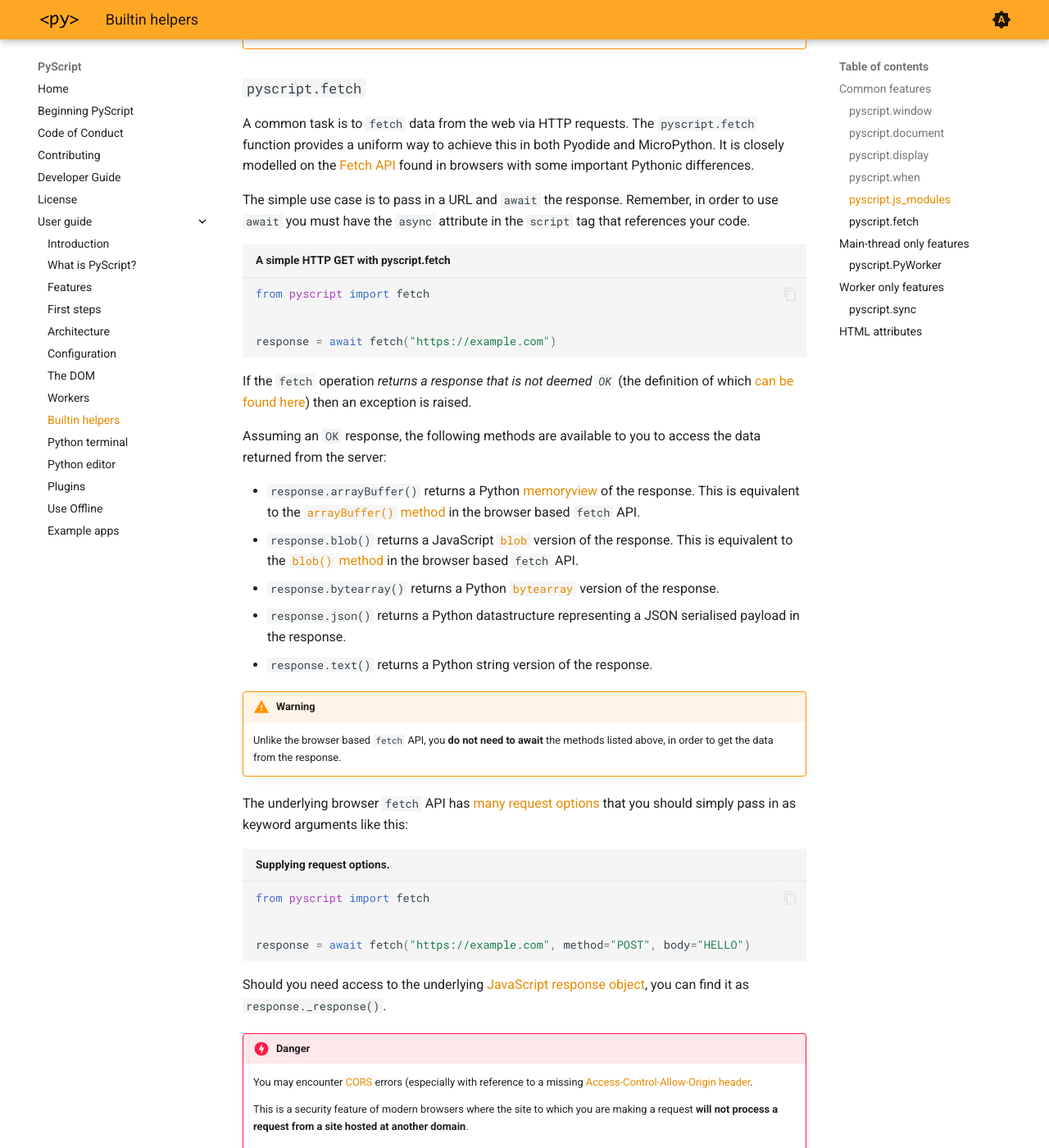
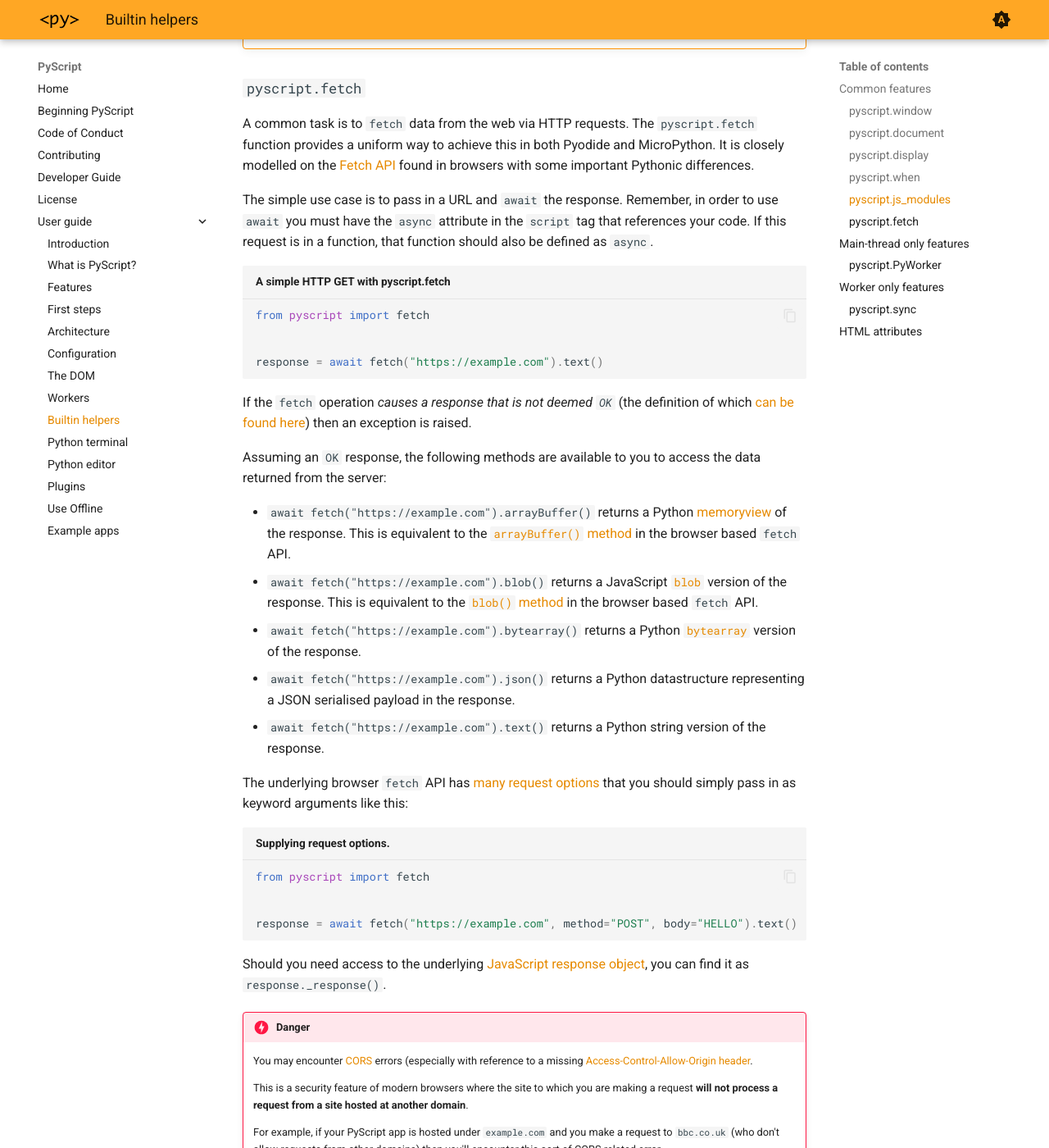
Before and after one commit to pyscript/docs, an MkDocs documentation site: the page built from docs/user-guide/builtins.md, in a window 1280 px wide and 1400 px high, scrolled down 2519 px. Shown: the whole window at 82% size. Built offline with MkDocs 1.6.1 and Material for MkDocs 9.7.7, drawn with Linux system fonts in a browser that asks for light colours; the version menu is left out.

Commit message:
Update docs on fetch.

````diff
--- a/docs/user-guide/builtins.md
+++ b/docs/user-guide/builtins.md
@@ -126,16 +126,17 @@ in browsers with some important Pythonic differences.
 
 The simple use case is to pass in a URL and `await` the response. Remember, in
 order to use `await` you must have the `async` attribute in the `script` tag
-that references your code.
+that references your code. If this request is in a function, that function
+should also be defined as `async`.
 
 ```python title="A simple HTTP GET with pyscript.fetch"
 from pyscript import fetch
 
 
-response = await fetch("https://example.com")
+response = await fetch("https://example.com").text()
 ```
 
-If the `fetch` operation _returns a response that is not deemed `OK`_ (the
+If the `fetch` operation _causes a response that is not deemed `OK`_ (the
 definition of which
 [can be found here](https://developer.mozilla.org/en-US/docs/Web/API/Response/ok))
 then an exception is raised.
@@ -143,17 +144,12 @@ then an exception is raised.
 Assuming an `OK` response, the following methods are available to you to access
 the data returned from the server:
 
-* `response.arrayBuffer()` returns a Python [memoryview](https://docs.python.org/3/library/stdtypes.html#memoryview) of the response. This is equivalent to the [`arrayBuffer()` method](https://developer.mozilla.org/en-US/docs/Web/API/Response/arrayBuffer) in the browser based `fetch` API.
-* `response.blob()` returns a JavaScript [`blob`](https://developer.mozilla.org/en-US/docs/Web/API/Response/blob) version of the response. This is equivalent
+* `await fetch("https://example.com").arrayBuffer()` returns a Python [memoryview](https://docs.python.org/3/library/stdtypes.html#memoryview) of the response. This is equivalent to the [`arrayBuffer()` method](https://developer.mozilla.org/en-US/docs/Web/API/Response/arrayBuffer) in the browser based `fetch` API.
+* `await fetch("https://example.com").blob()` returns a JavaScript [`blob`](https://developer.mozilla.org/en-US/docs/Web/API/Response/blob) version of the response. This is equivalent
 to the [`blob()` method](https://developer.mozilla.org/en-US/docs/Web/API/Response/blob) in the browser based `fetch` API.
-* `response.bytearray()` returns a Python [`bytearray`](https://docs.python.org/3/library/stdtypes.html#bytearray) version of the response.
-* `response.json()` returns a Python datastructure representing a JSON serialised payload in the response.
-* `response.text()` returns a Python string version of the response.
-
-!!! warning
-
-    Unlike the browser based `fetch` API, you **do not need to await** the
-    methods listed above, in order to get the data from the response.
+* `await fetch("https://example.com").bytearray()` returns a Python [`bytearray`](https://docs.python.org/3/library/stdtypes.html#bytearray) version of the response.
+* `await fetch("https://example.com").json()` returns a Python datastructure representing a JSON serialised payload in the response.
+* `await fetch("https://example.com").text()` returns a Python string version of the response.
 
 The underlying browser `fetch` API has [many request options](https://developer.mozilla.org/en-US/docs/Web/API/Fetch_API/Using_Fetch#supplying_request_options)
 that you should simply pass in as keyword arguments like this:
@@ -162,7 +158,7 @@ that you should simply pass in as keyword arguments like this:
 from pyscript import fetch
 
 
-response = await fetch("https://example.com", method="POST", body="HELLO")
+response = await fetch("https://example.com", method="POST", body="HELLO").text()
 ```
 
 Should you need access to the underlying [JavaScript response object](https://developer.mozilla.org/en-US/docs/Web/API/Response), you can find it as `response._response()`.
````
